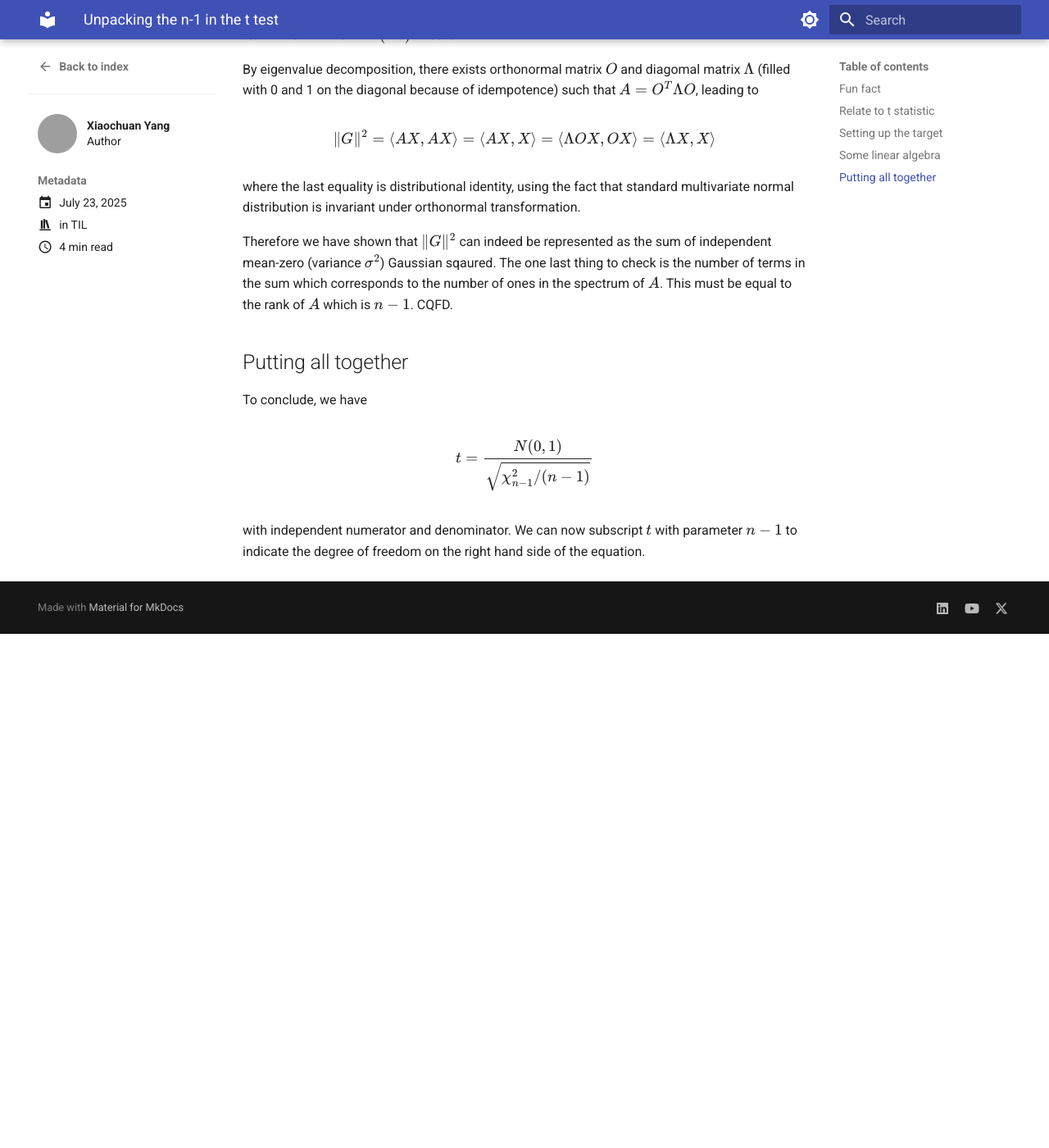
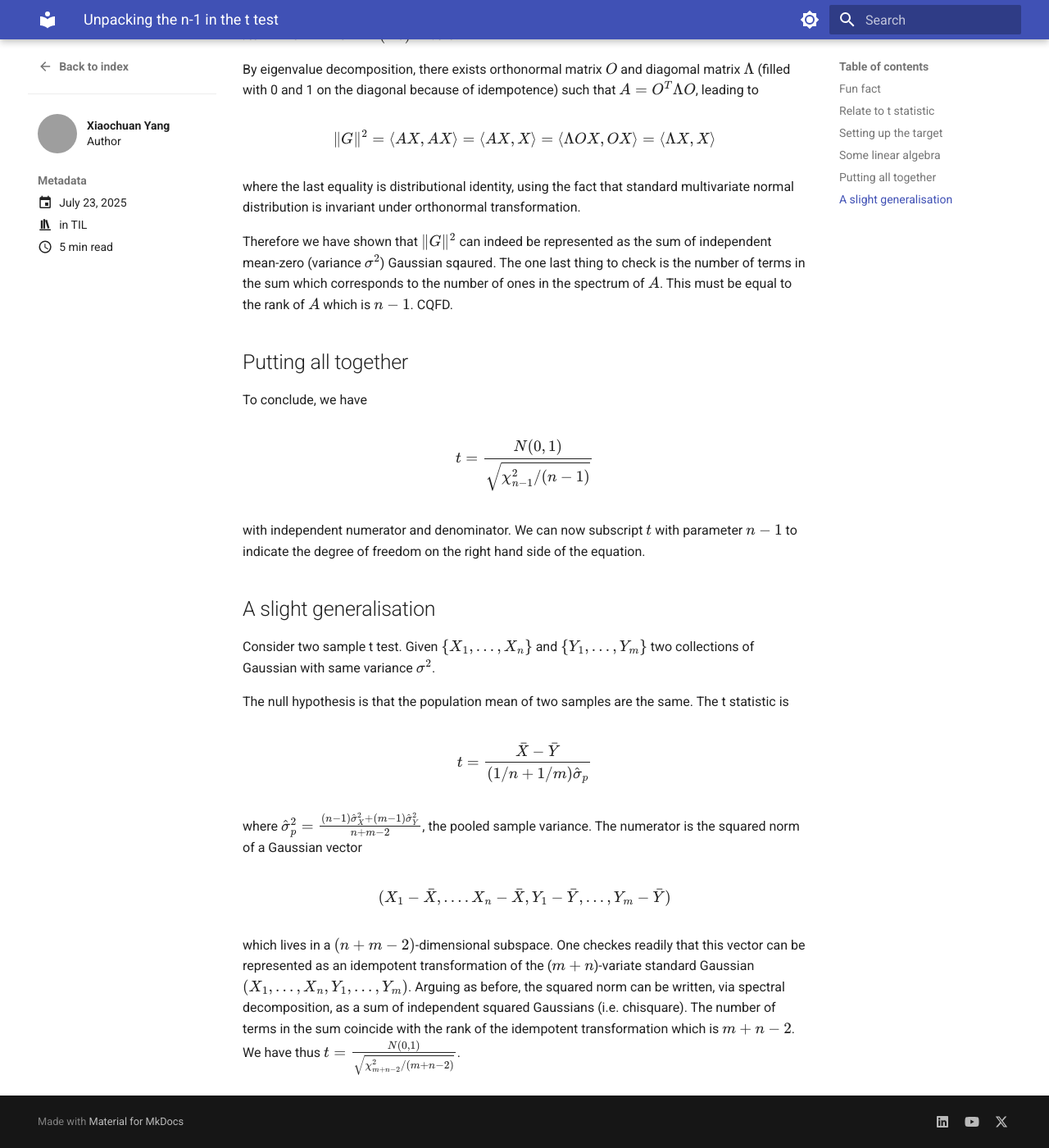
Before and after one commit to xiaochuany/blog, an MkDocs documentation site: the page built from docs/posts/2025-07-23-ttest.md, in a window 1280 px wide and 1400 px high, scrolled down 2647 px. Shown: the whole window at 82% size. Built offline with MkDocs 1.6.1 and Material for MkDocs 9.7.7, drawn with Linux system fonts in a browser that asks for light colours; before the commit the page ends 3420 px from its top, so only the background shows below that; grey boxes are pictures that could not be loaded.

Commit message:
update ttest post: add two sample test generalization

```diff
--- a/docs/posts/2025-07-23-ttest.md
+++ b/docs/posts/2025-07-23-ttest.md
@@ -123,3 +123,23 @@ t = \frac{N(0,1)}{\sqrt{\chi^2_{n-1} / (n-1)}}
 $$
 
 with independent numerator and denominator. We can now subscript $t$ with parameter $n-1$  to indicate the degree of freedom on the right hand side of the equation.
+
+
+## A slight generalisation
+
+Consider two sample t test. Given $\{X_1,...,X_n\}$ and $\{Y_1,...,Y_m\}$ two collections of Gaussian with same variance $\sigma^2$.
+
+The null hypothesis is that the population mean of two samples are the same. The t statistic is
+
+$$
+t = \frac{\bar X - \bar Y}{
+    (1/n + 1/m) \hat\sigma_p
+}
+$$
+
+where $\hat\sigma_p^2 = \frac{(n-1)\hat\sigma^2_X + (m-1)\hat\sigma^2_Y}{n+m-2}$, the pooled sample variance. The numerator is the squared norm of a Gaussian vector
+
+$$(X_1 - \bar X, .... X_n-\bar X, Y_1 - \bar Y, ...,  Y_m - \bar Y)$$
+
+which lives in a $(n+m-2)$-dimensional subspace. One checkes readily that this vector can be represented as an idempotent transformation of the ($m+n$)-variate standard Gaussian $(X_1,...,X_n, Y_1,...,Y_m)$. Arguing as before, the squared norm can be written, via spectral decomposition, as a sum of independent squared Gaussians (i.e. chisquare). The number of terms in the sum coincide with the rank of the idempotent transformation which is $m+n-2$. We have thus $t = \frac{N(0,1)}{
+    \sqrt{\chi^2_{m+n-2} / (m+n-2)}}$.
```
